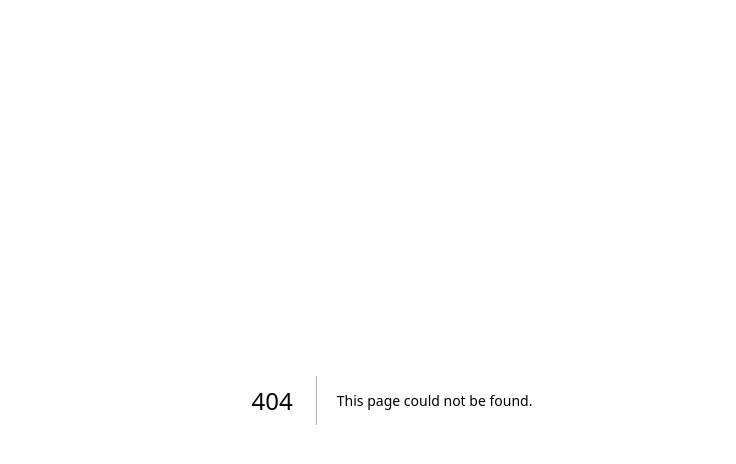
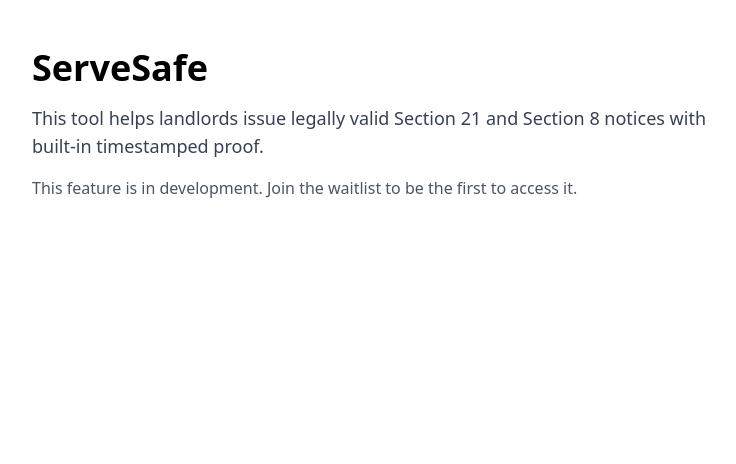
Before and after one commit to RobertMcCarthy1999/serve-safe, a Next.js app: page /servesafe in a window 1280 px wide. Before the commit this address had no page. Shown: the top 464 px of the page, without its empty margins (248-984 px from the left). Built offline with nearby package versions, Linux system fonts and the light colour scheme.

Commit message:
Fix dynamic import for react-to-print in InventoryPro

```diff
--- a/src/app/inventorypro/send/page.js
+++ b/src/app/inventorypro/send/page.js
@@ -2,7 +2,9 @@
 import React, { useState, useRef } from 'react';
 import dynamic from 'next/dynamic';
 
-const ReactToPrint = dynamic(() => import('react-to-print'), { ssr: false });
+const ReactToPrint = dynamic(() => import('react-to-print').then(mod => mod.default), { ssr: false });
+
+
 
 
 
--- /dev/null
+++ b/src/app/servesafe/page.js
@@ -0,0 +1,15 @@
+'use client';
+
+export default function ServeSafeLanding() {
+  return (
+    <main className="max-w-3xl mx-auto px-6 py-12">
+      <h1 className="text-4xl font-bold mb-4">ServeSafe</h1>
+      <p className="text-lg text-gray-700">
+        This tool helps landlords issue legally valid Section 21 and Section 8 notices with built-in timestamped proof.
+      </p>
+      <p className="text-md text-gray-600 mt-4">
+        This feature is in development. Join the waitlist to be the first to access it.
+      </p>
+    </main>
+  );
+}
```
